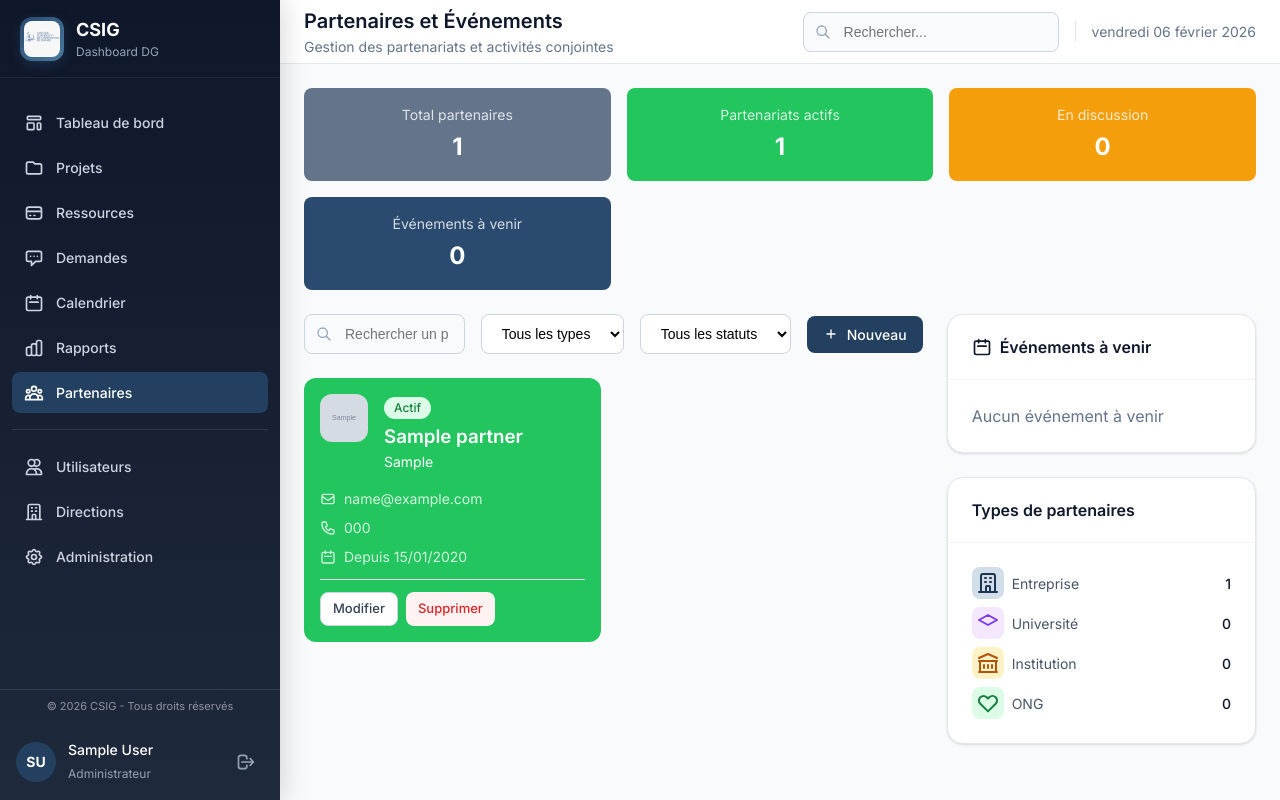
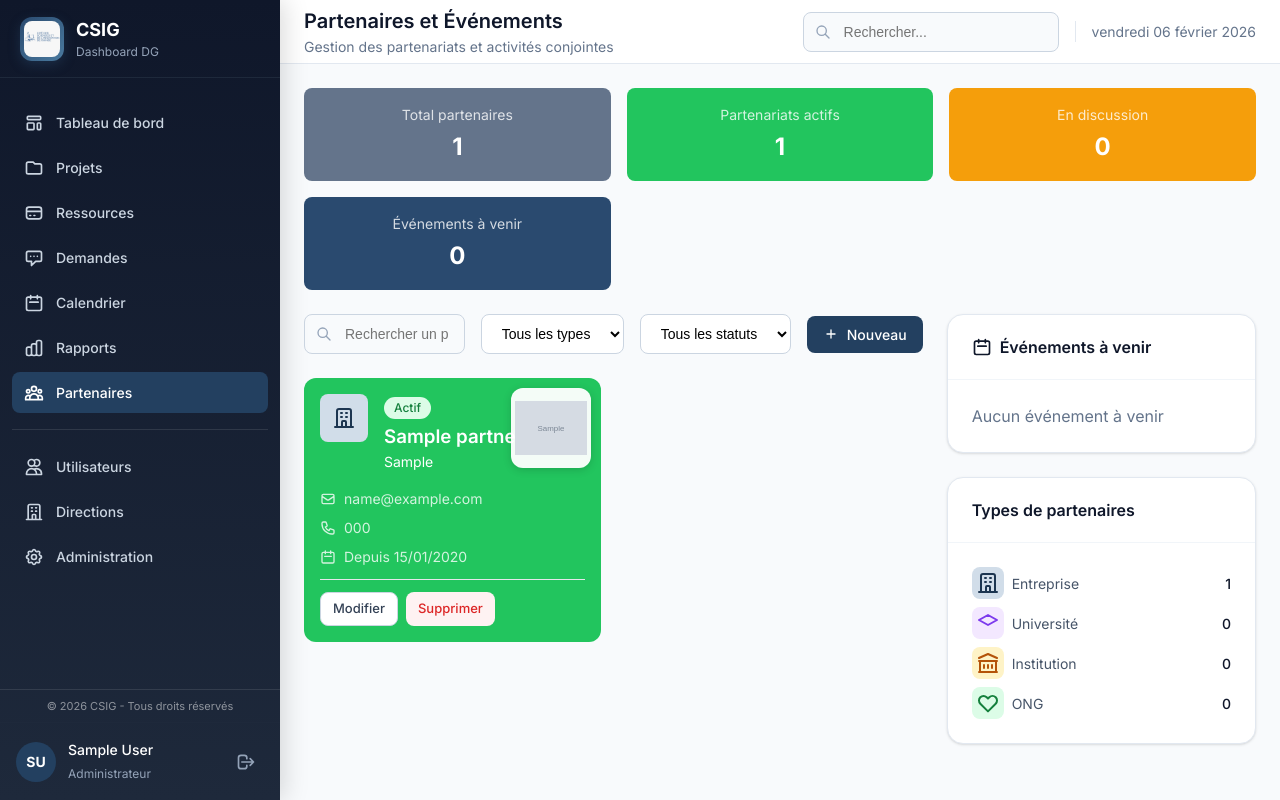
Before and after one commit to Bella5768/Dashbord_Direction, a Django app: page /partenaires/ in a window 1280 px wide. Run offline with Django 5.2, Linux system fonts and the light colour scheme; a user stored in the database is signed in; tables that the repository leaves empty hold one stand-in row (values such as "Sample post"); grey boxes marked "Sample" are stand-in pictures.

Commit message:
Logo partenaire en grand a droite sur la carte, bien visible avec fond blanc

```diff
--- a/templates/core/partners.html
+++ b/templates/core/partners.html
@@ -59,13 +59,13 @@
         <!-- Partners Grid -->
         <div class="grid grid-2">
             {% for partner in partners %}
-            <div class="partner-card {% if partner.status == 'actif' %}card-green{% else %}card-amber{% endif %}" data-id="{{ partner.id }}" data-href="{% url 'core:partner_edit' partner.id %}">
+            <div class="partner-card {% if partner.status == 'actif' %}card-green{% else %}card-amber{% endif %}" data-id="{{ partner.id }}" data-href="{% url 'core:partner_edit' partner.id %}" style="position: relative; overflow: hidden;">
+                {% if partner.logo %}
+                <div style="position: absolute; top: 10px; right: 10px; width: 80px; height: 80px; border-radius: 12px; overflow: hidden; background: rgba(255,255,255,0.95); padding: 4px; box-shadow: 0 2px 8px rgba(0,0,0,0.15);">
+                    <img src="{{ partner.logo.url }}" alt="{{ partner.name }}" style="width: 100%; height: 100%; object-fit: contain; border-radius: 8px;">
+                </div>
+                {% endif %}
                 <div class="partner-header">
-                    {% if partner.logo %}
-                    <div class="partner-icon" style="padding: 0; overflow: hidden; border-radius: 12px;">
-                        <img src="{{ partner.logo.url }}" alt="{{ partner.name }}" style="width: 100%; height: 100%; object-fit: cover;">
-                    </div>
-                    {% else %}
                     <div class="partner-icon {{ partner.partner_type }}">
                         {% if partner.partner_type == 'entreprise' %}
                         <svg xmlns="http://www.w3.org/2000/svg" fill="none" viewBox="0 0 24 24" stroke="currentColor">
@@ -86,7 +86,6 @@
                         </svg>
                         {% endif %}
                     </div>
-                    {% endif %}
                     <div class="partner-info">
                         <span class="badge {% if partner.status == 'actif' %}badge-success{% else %}badge-warning{% endif %}" style="margin-bottom: 4px;">
                             {{ partner.get_status_display }}
```
